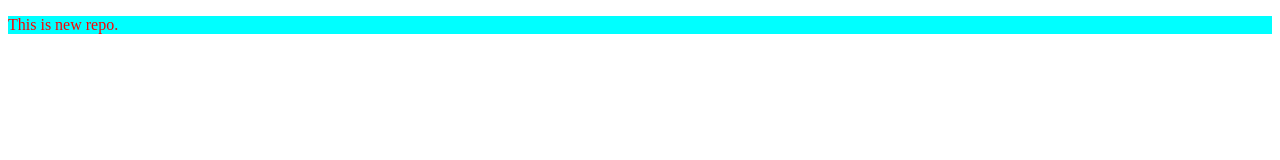
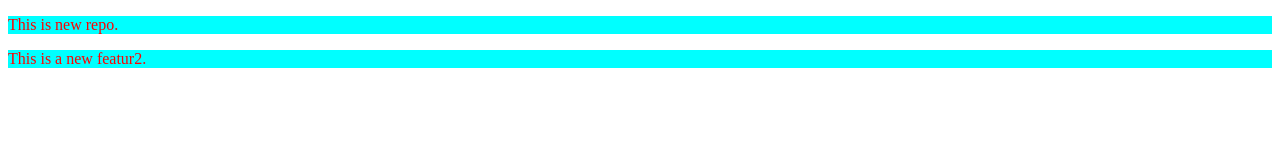
Before and after one commit to rajkumarmauryaji/LocalRepo, a plain HTML site: page index.html in a window 1280 px wide. Drawn offline with Linux system fonts and the light colour scheme.

Commit message:
Added feature2

```diff
--- a/index.html
+++ b/index.html
@@ -10,6 +10,7 @@
 
 <body>
     <p>This is new repo.</p>
+    <p>This is a new featur2.</p>
 </body>
 
 </html>
```
